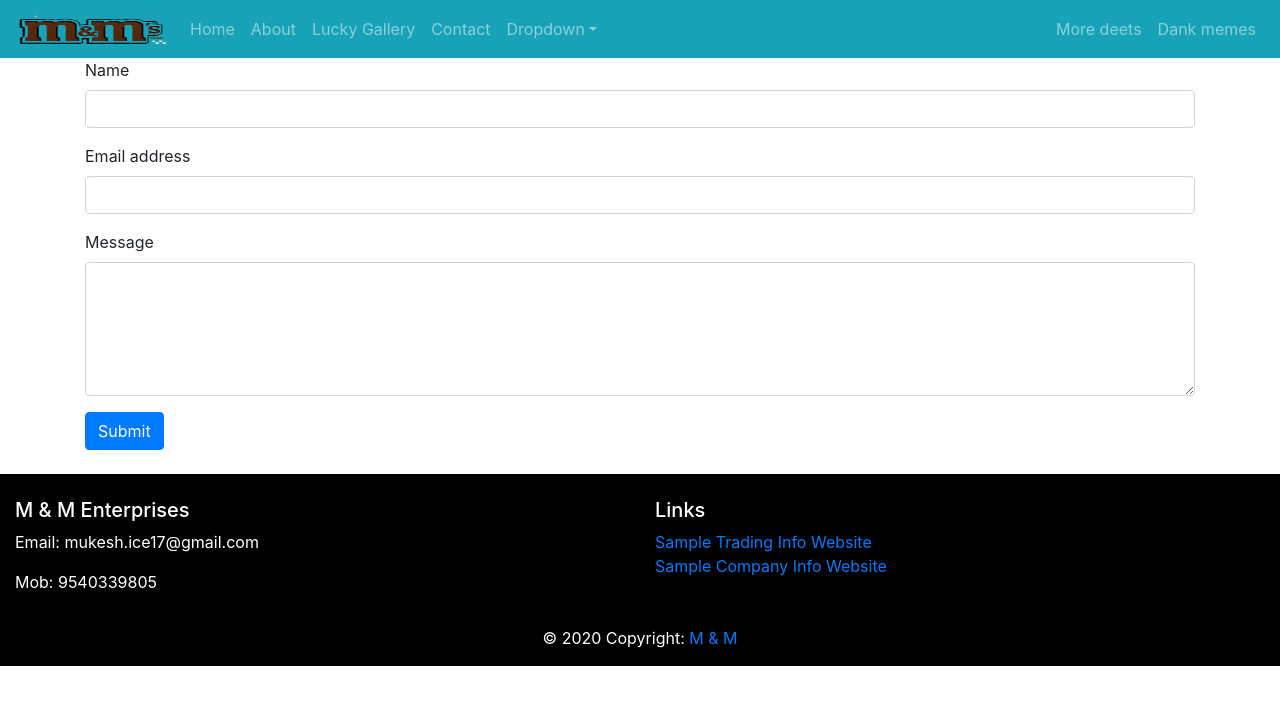
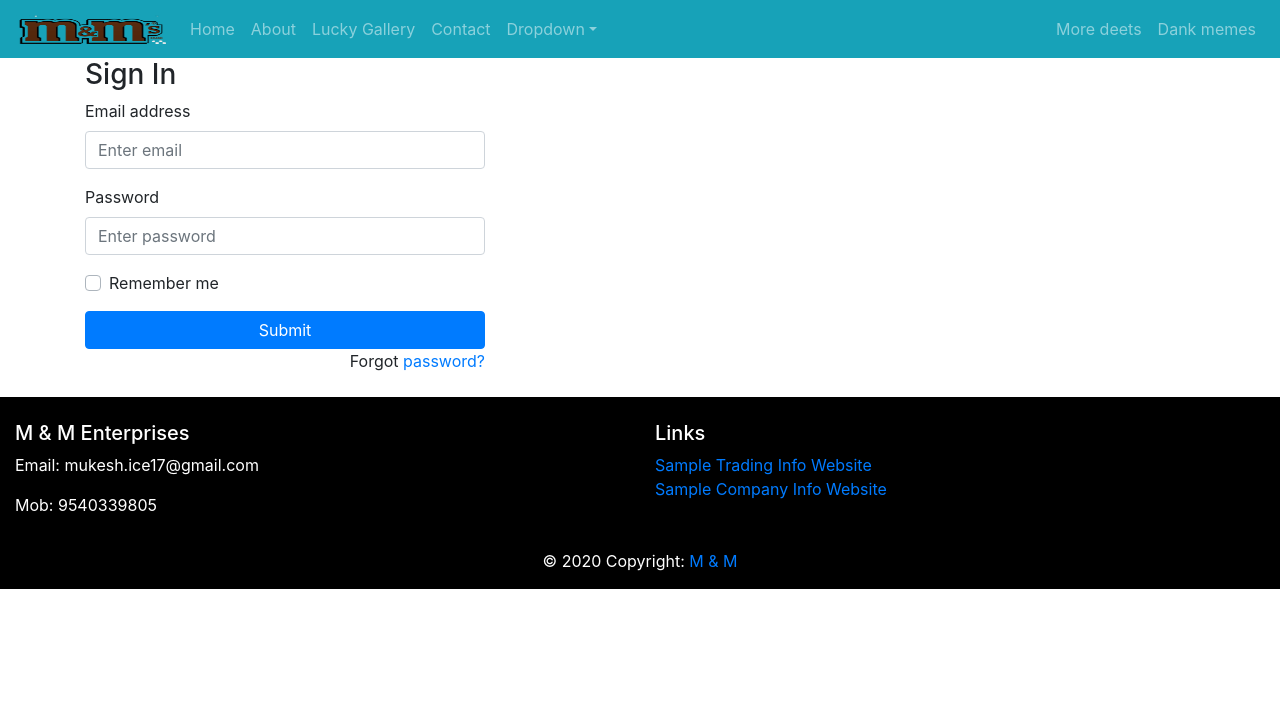
Before and after one commit to maurya20/MyReactapps, a React (Create React App) app: page /contact in a window 1280 px wide. Shown: the top 704 px of the page. Built offline with nearby package versions, Linux system fonts and the light colour scheme; the HTML template or start-up script is replaced by a standard one.

Commit message:
Login form ready component

```diff
--- a/src/components/Contact.js
+++ b/src/components/Contact.js
@@ -1,5 +1,6 @@
 import React from 'react';
 import axios from 'axios';
+import './Home.css'
 
 
 class Contact extends React.Component {
@@ -7,9 +8,9 @@ class Contact extends React.Component {
    constructor(props) {
       super(props);
       this.state = {
-        name: '',
-        email: '',
-        message: ''
+        username: '',
+        password: '',
+
       }
      }
 
@@ -17,7 +18,7 @@ class Contact extends React.Component {
        e.preventDefault();
        axios({
          method: "POST",
-         url:"http://localhost:3002/send",
+         url:"http://127.0.0.1:8000/userlogin",
          data:  this.state
        }).then((response)=>{
          if (response.data.status === 'success'){
@@ -31,42 +32,50 @@ class Contact extends React.Component {
 
      resetForm(){
 
-        this.setState({name: '', email: '', message: ''})
+        this.setState({username: '', password: ''})
      }
 
      render() {
       return(
         <div className="container">
-        <form id="contact-form" onSubmit={this.handleSubmit.bind(this)} method="POST">
+          <form className="login-form">
+                <h3>Sign In</h3>
+
                 <div className="form-group">
-            <label htmlFor="name">Name</label>
-            <input type="text" className="form-control" id="name" value={this.state.name} onChange={this.onNameChange.bind(this)} />
+                    <label>Email address</label>
+                    <input type="email" className="form-control" placeholder="Enter email" />
                 </div>
+
                 <div className="form-group">
-            <label htmlFor="exampleInputEmail1">Email address</label>
-            <input type="email" className="form-control" id="email" aria-describedby="emailHelp" value={this.state.email} onChange={this.onEmailChange.bind(this)} />
+                    <label>Password</label>
+                    <input type="password" className="form-control" placeholder="Enter password" />
                 </div>
+
                 <div className="form-group">
-            <label htmlFor="message">Message</label>
-            <textarea className="form-control" rows="5" id="message" value={this.state.message} onChange={this.onMessageChange.bind(this)} />
+                    <div className="custom-control custom-checkbox">
+                        <input type="checkbox" className="custom-control-input" id="customCheck1" />
+                        <label className="custom-control-label" htmlFor="customCheck1">Remember me</label>
                     </div>
-        <button type="submit" className="btn btn-primary">Submit</button>
+                </div>
+
+                <button type="submit" className="btn btn-primary btn-block">Submit</button>
+                <p className="forgot-password text-right">
+                    Forgot <a href="#">password?</a>
+                </p>
             </form>
         </div>
       );
      }
 
      onNameChange(event) {
-      this.setState({name: event.target.value})
+      this.setState({username: event.target.value})
      }
 
      onEmailChange(event) {
-      this.setState({email: event.target.value})
+      this.setState({password: event.target.value})
      }
 
-     onMessageChange(event) {
-      this.setState({message: event.target.value})
-     }
+
    }
 
  export default Contact;
--- a/src/components/Home.css
+++ b/src/components/Home.css
@@ -1,3 +1,4 @@
-/* .home {
-    margin-top: 200px;
-  } */
+.login-form {
+  width:400px;
+
+}
```
Lines whose indentation alone changed are shown as unchanged.
